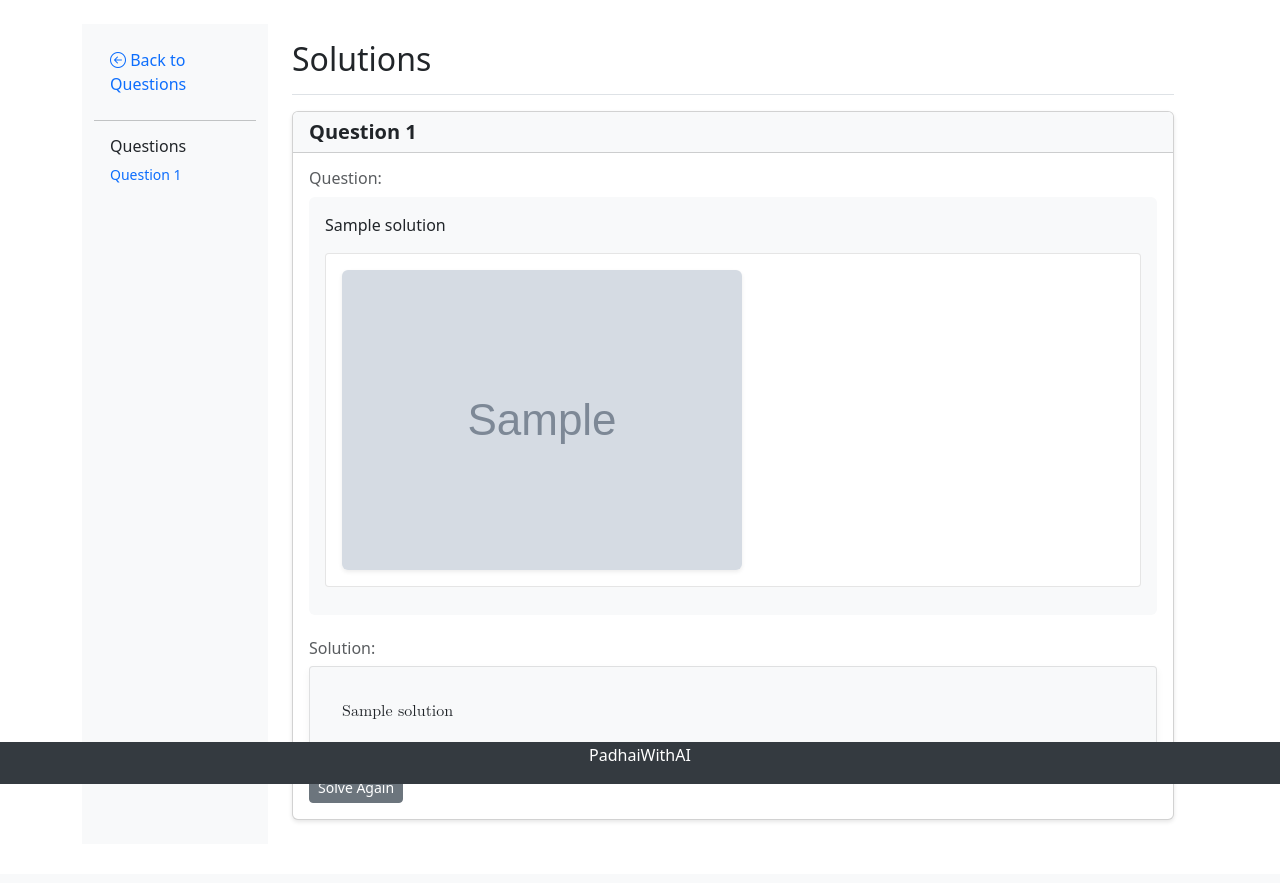
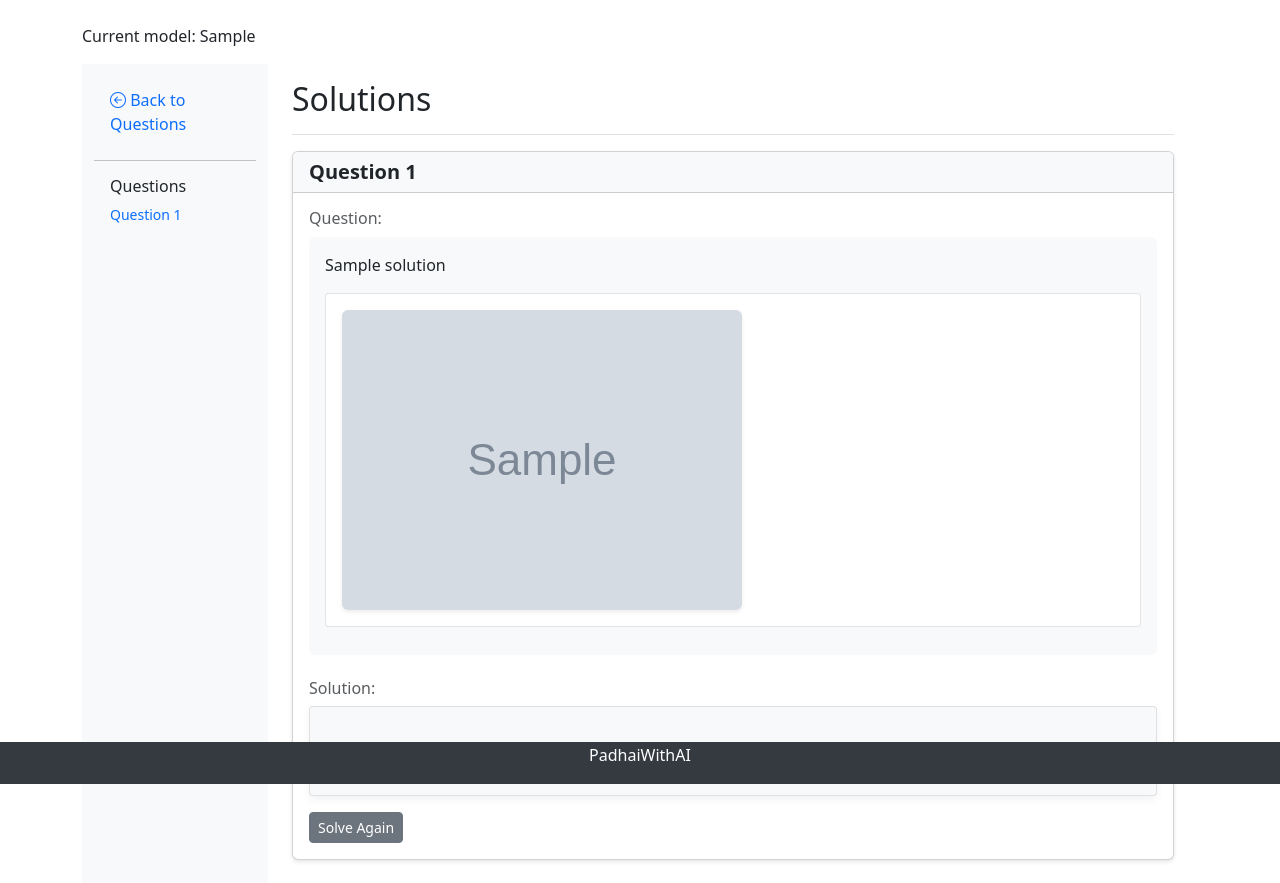
Before and after one commit to blaze0081/PadhaiWithAI, a Django app: template school_project/school_app/templates/school_app/solutions.html in a window 1280 px wide. Shown: the part 16-899 px from the top of the page. Before the commit the page ends 837 px from the top, so only its background shows below. Run offline with Django 5.2, Linux system fonts and the light colour scheme; the template is opened without the code that fills it: most values are stand-ins (such as "Sample title", 1, 10 or a date in 2020); grey boxes marked "Sample" are stand-in pictures; some libraries are stand-ins or nearby versions.

Commit message:
current model

```diff
--- a/school_project/school_app/templates/school_app/solutions.html
+++ b/school_project/school_app/templates/school_app/solutions.html
@@ -24,6 +24,7 @@
 {% endblock %}
 
 {% block content %}
+<p>Current model: {{ model_type }}</p>
 <div class="container-fluid">
     <div class="row">
         <!-- Sidebar -->
```
